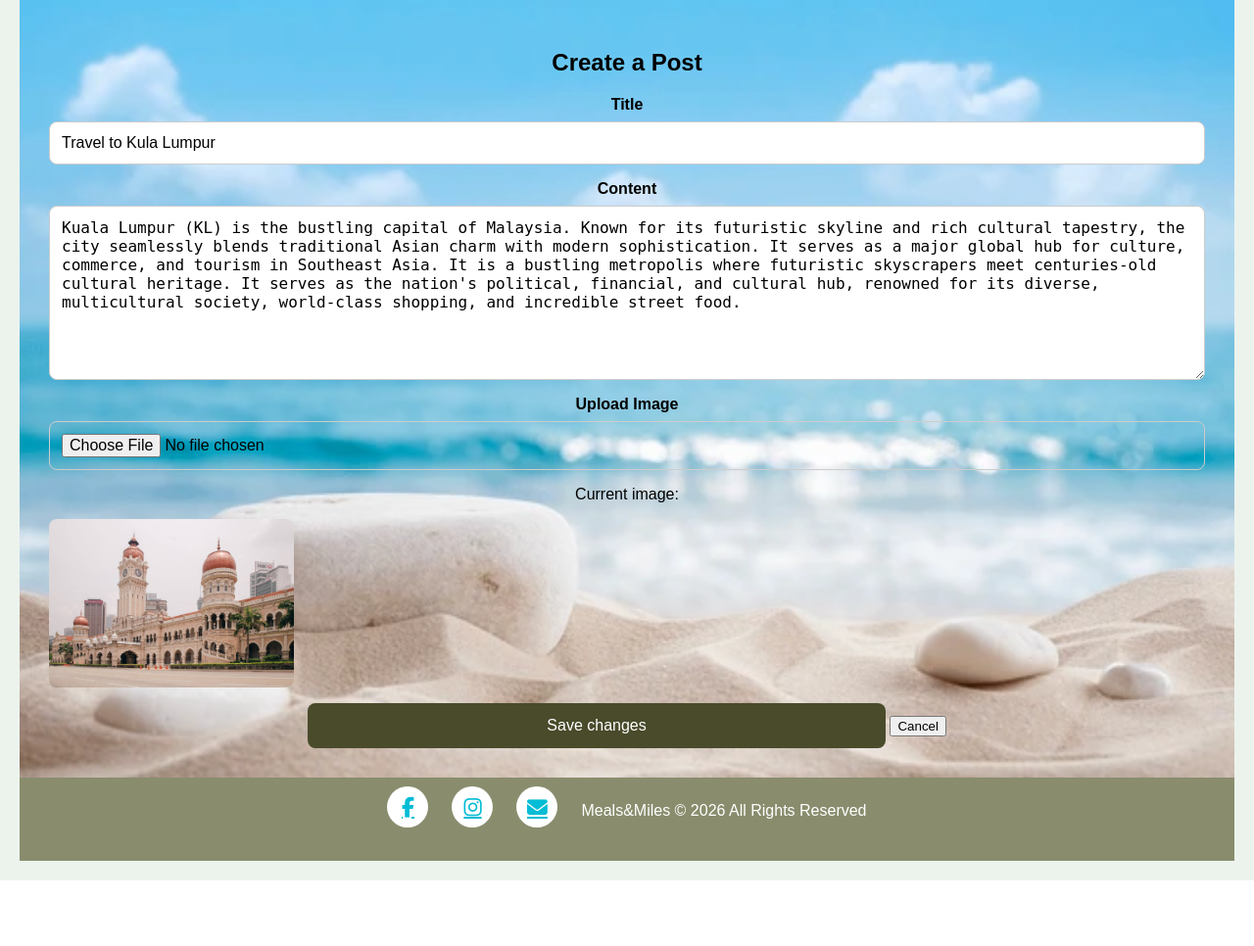
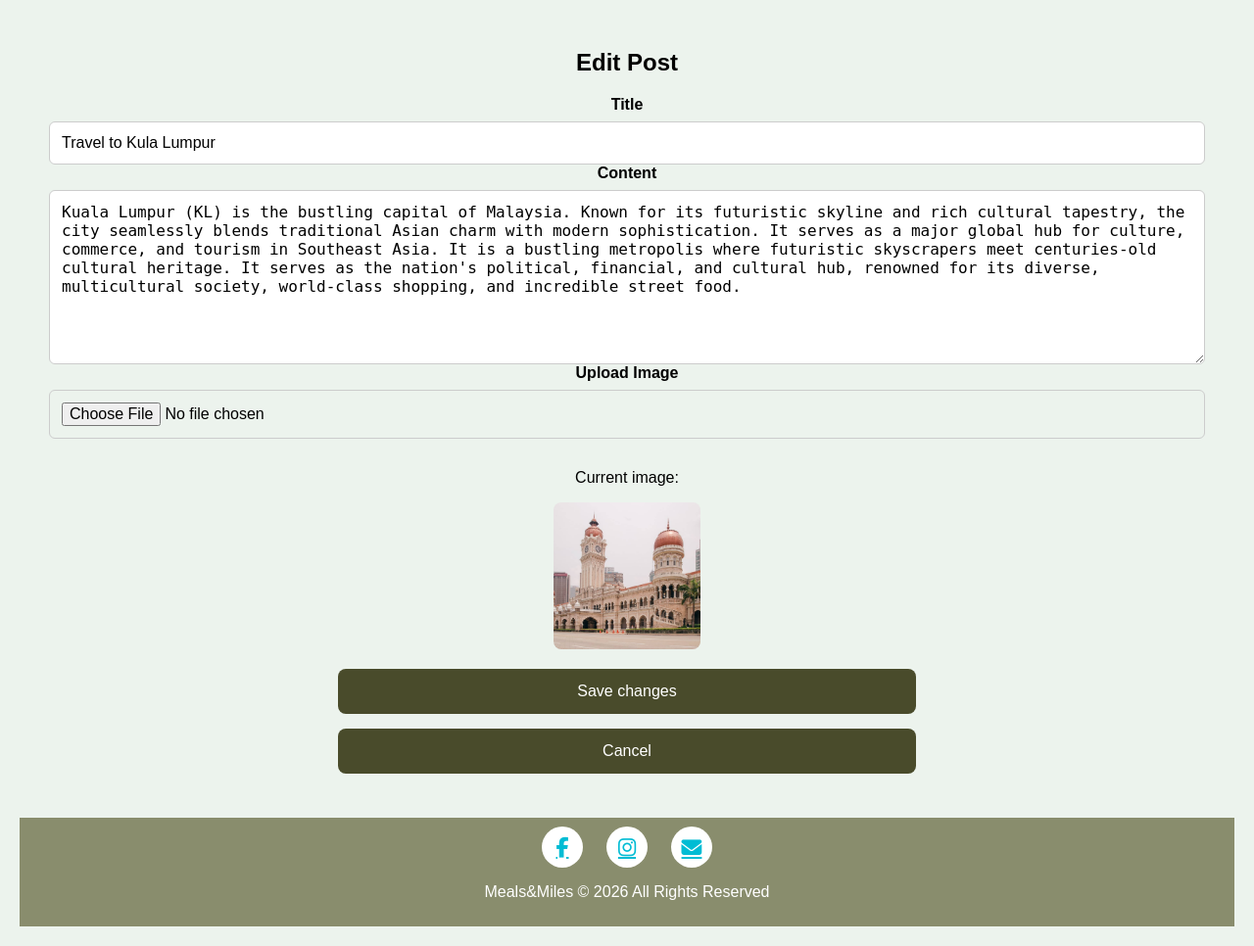
Before and after one commit to jmichael2025/Database-Assignment, a Flask app: page /edit_post/1 in a window 1280 px wide. Shown: the part 176-1142 px from the top of the page at 98% size. Before the commit the page ends 1075 px from the top, so only its background shows below. Run offline with Flask 3, Linux system fonts and the light colour scheme; a user stored in the database is signed in; data comes from the database, SQL or seed files in the repository; both versions use the stored data as it was after the commit.

Commit message:
validation errors fixing

```diff
--- a/Database/static/css/create.css
+++ b/Database/static/css/create.css
@@ -117,7 +117,21 @@
 
 .image-preview-container {
     margin-top: 1rem;
+    text-align: center;}
+
+.current-image-preview {
+    width:100%;
     text-align: center;
+    margin-top: 15px;
+}
+.current-image {
+    max-width: 150px;
+    height: 150px;
+    object-fit: cover;
+    border-radius: 8px;
+    margin: 10px auto 20px auto;
+    display: block;
+
 }
 .post-card {
     display: flex;
@@ -152,9 +166,11 @@
     max-height: 300px;
     border-radius: 10px;
     object-fit: cover;
+    margin :15px auto 0;
 }
 
-.submit-btn {
+.submit-btn
+.cancel-btn{
     width: 50%;
     padding: 14px;
     border: none;
@@ -165,8 +181,8 @@
     color: white;
     transition: 0.3s;
 }
-
-.submit-btn:hover {
+.submit-btn:hover
+.cancel-btn:hover{
     opacity: 0.9;
 }
 
--- a/Database/static/css/edit.css
+++ b/Database/static/css/edit.css
@@ -1,5 +1,5 @@
    /* general syling */
-body{
+   body {
        margin: 0;
        box-sizing: border-box;
        background-color: rgb(236, 243, 237);
@@ -18,18 +18,21 @@
        background-color: #dbd40d;
        padding: 1rem 2rem;
    }
+
    .nav-left {
        color: #000000;
        font-size: 1.5rem;
        background-size: contain;
        background-repeat: no-repeat;
    }
+
    .logo {
        width: 80px;
        height: 80px;
        border-radius: 50%;
        object-fit: cover;
    }
+
    .nav-center {
        position: static;
        color: rgb(0, 0, 0);
@@ -49,23 +52,23 @@
        gap: 20px;
        color: #000000;
    }
+
    .nav-right a {
        color: #000000;
        text-decoration: none;
        font-size: 1rem;
    }
+
    .nav-right a:hover {
        color: #000000;
        text-decoration: underline;
    }
+
    nav .icon {
        display: none;
        font-size: 1.5rem;
        cursor: pointer;
        z-index: 1001;
-}
-nav-right.icon {
-  display: none;
    }
 
    .main {
@@ -78,7 +81,7 @@
        background: white;
        padding: 30px;
        border-radius: 12px;
-    box-shadow: 0 4px 12px rgba(0,0,0,0.1);
+       box-shadow: 0 4px 12px rgba(0, 0, 0, 0.1);
    }
 
    .profile-form-container h2 {
@@ -88,7 +91,7 @@
 
    .form-grid {
        display: grid;
-    grid-template-columns: repeat(2,1fr);
+       grid-template-columns: repeat(2, 1fr);
        gap: 20px;
    }
 
@@ -126,29 +129,48 @@
        margin-top: 30px;
    }
 
-.save-btn {
+   .current-image-preview {
+       width: 100%;
+       text-align: center;
+       margin-top: 15px;
+   }
+
+   .current-image {
+       max-width: 150px;
+       height: 150px;
+       object-fit: cover;
+       border-radius: 8px;
+       margin: 10px auto 20px auto;
+       display: block;
+
+   }
+
+   #imagePreview {
+       display: none;
+       max-width: 100%;
+       max-height: 300px;
+       border-radius: 10px;
+       object-fit: cover;
+   }
+
+   .submit-btn,
+   .cancel-btn {
+       width: 50%;
+       padding: 14px;
+       border: none;
+       border-radius: 8px;
+       font-size: 1rem;
+       cursor: pointer;
        background: #494b2b;
        color: white;
-    border: none;
-    padding: 12px 25px;
-    border-radius: 6px;
-    cursor: pointer;
+       transition: 0.3s;
+       margin-bottom: 15px;
    }
 
-.cancel-btn {
-    background:#494b2b ;
-    color: white;
-    border: none;
-    padding: 12px 25px;
-    border-radius: 6px;
-    cursor: pointer;
-}
-
-.save-btn:hover,
+   .submit-btn:hover,
    .cancel-btn:hover {
        opacity: 0.9;
    }
-
 
    /* Footer */
 
@@ -167,13 +189,14 @@
        gap: 1.5rem;
        margin-bottom: 1rem;
    }
+
    .footer-icons a {
-        color:#00bcd4;
+       color: #00bcd4;
        font-size: 1.3rem;
        width: 42px;
        height: 42px;
        border-radius: 50%;
-        background-color:#fff;
+       background-color: #fff;
        display: flex;
        align-items: center;
        justify-content: center;
@@ -229,7 +252,7 @@
            text-align: left;
            padding: 12px;
            background-color: #dbd40d;
-        border-top: 1px solid rgba(0,0,0,0.1);
+           border-top: 1px solid rgba(0, 0, 0, 0.1);
        }
 
        .nav-right.responsive .icon {
@@ -253,9 +276,10 @@
            align-items: center;
        }
 
-    .save-btn,
+       .submit-btn,
        .cancel-btn {
            width: 100%;
            max-width: 300px;
        }
+
    }
--- a/Database/static/js/create.js
+++ b/Database/static/js/create.js
@@ -14,5 +14,8 @@
         };
 
         reader.readAsDataURL(file);
+    } else {
+        imagePreview.src = "";
+        imagePreview.style.display = "none";
     }
 });
--- a/Database/templates/edit.html
+++ b/Database/templates/edit.html
@@ -111,7 +111,7 @@
                 </div>
 
                 <div class="button-group">
-                    <button type="submit" class="save-btn">
+                    <button type="submit" class="submit-btn">
                         Save Profile
                     </button>
 
--- a/Database/templates/edit_post.html
+++ b/Database/templates/edit_post.html
@@ -4,7 +4,7 @@
 <head>
     <meta charset="UTF-8">
     <title>Meals&Miles</title>
-    <link rel="stylesheet" href="{{ url_for('static', filename='css/create.css') }}">
+    <link rel="stylesheet" href="{{ url_for('static', filename='css/edit.css') }}">
     <meta name="viewport" content="width=device-width, initial-scale=1.0">
     <link rel="icon" type="image/x-icon" href="{{ url_for('static', filename='images/favicon.ico') }}">
     <link rel="stylesheet" href="https://cdnjs.cloudflare.com/ajax/libs/font-awesome/6.5.1/css/all.min.css">
@@ -36,7 +36,7 @@
 
         <div class="edit-post">
 
-            <h2>Create a Post</h2>
+            <h2>Edit Post</h2>
             <form action="{{ url_for('views.edit_post' , post_id=post.id) }}" method="POST"
                 enctype="multipart/form-data" id="postForm">
                 <div class="form-group">
@@ -52,13 +52,13 @@
                 <div class="form-group">
                     <label for="image">Upload Image</label>
                     <input type="file" id="image" name="image" accept="image/*">
+
                     {% if post.image %}
+                    <div class="current-image-preview">
                     <p>Current image:</p>
-                    <img src="{{ url_for('static', filename=post.image) }}" alt="Post image"
-                        style="max-width:250px; border-radius:8px;">
+                    <img src="{{ url_for('static', filename=post.image) }}" alt="Post image" class="current-image">
+                    </div>
                     {% endif %}
-
-
                 </div>
 
                 <button type="submit" class="submit-btn"> Save changes</button>
@@ -78,8 +78,9 @@
             <a href="mailto:info@mealsandmiles.com">
                 <i class="fas fa-envelope"></i>
             </a>
-            <p>Meals&Miles &copy; 2026 All Rights Reserved</p>
+
         </div>
+        <p>Meals&Miles &copy; 2026 All Rights Reserved</p>
     </footer>
     <script src="{{ url_for('static', filename='js/create.js') }}"></script>
     <script src="{{ url_for('static', filename='js/login.js') }}"></script>
```
Also changed, not shown: Database/templates/create.html (+18 -10 lines), instance/database.db. Lines whose indentation alone changed are shown as unchanged.
